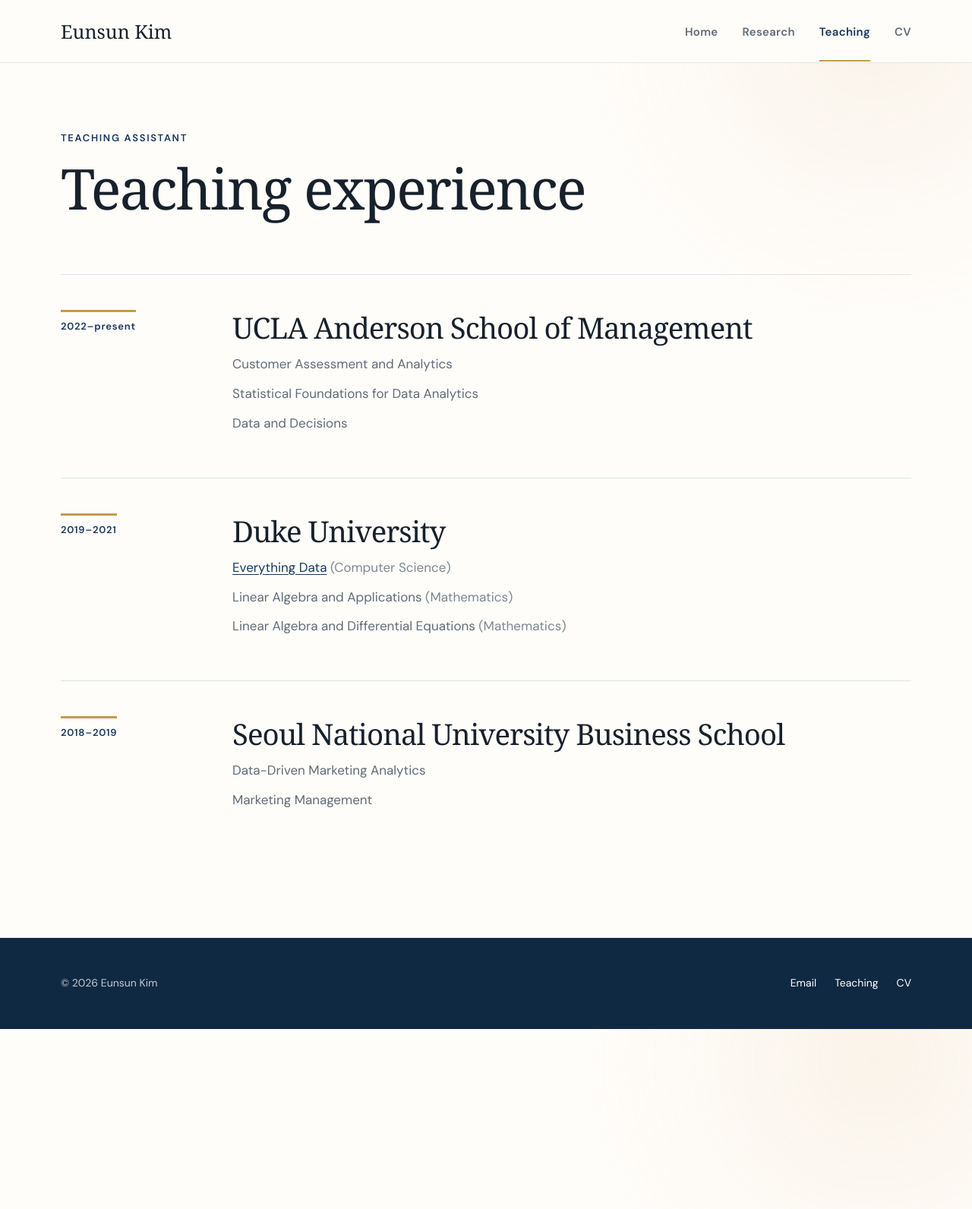
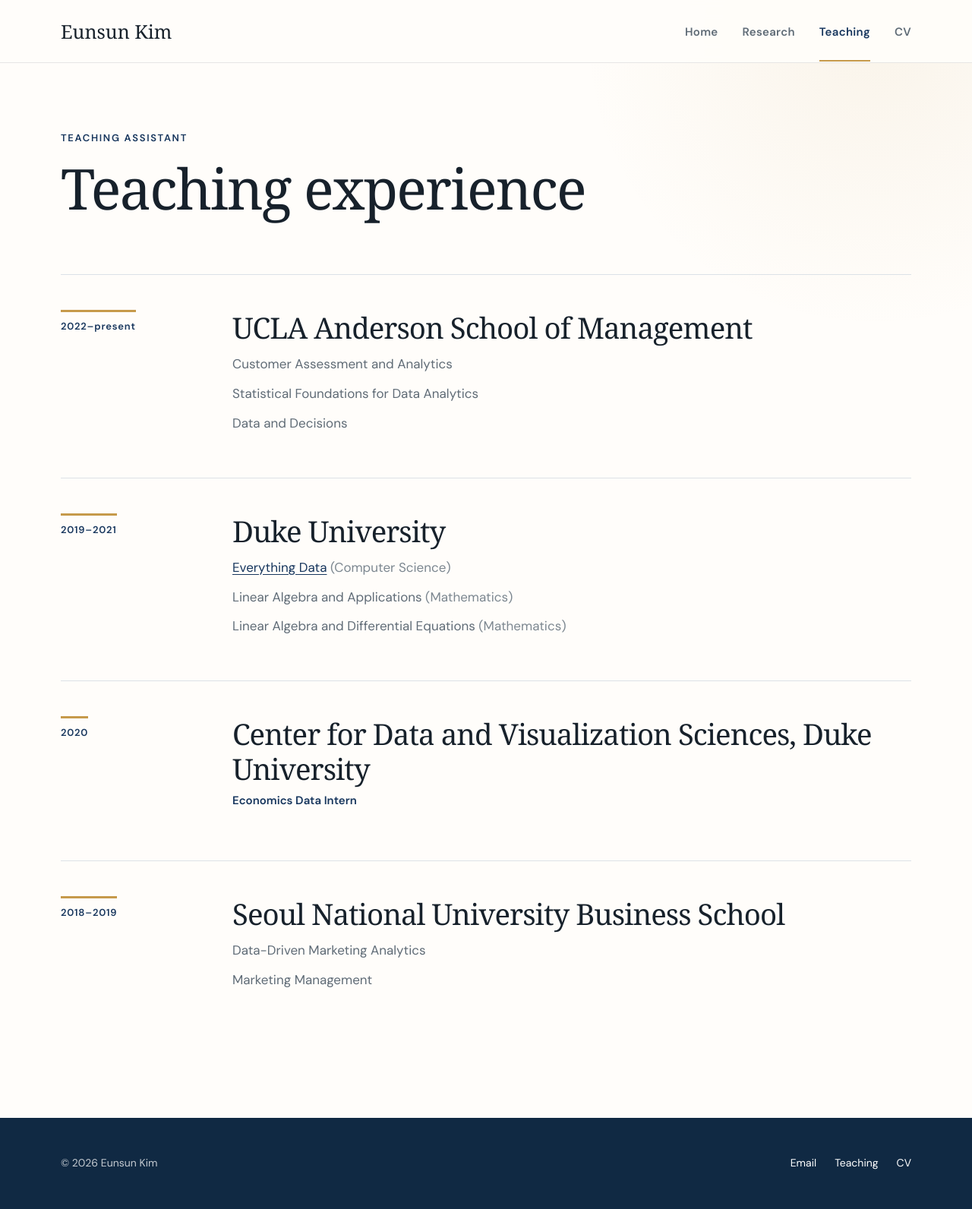
Before and after one commit to eskim14/eskim14.github.io, a Jekyll site: the page built from teaching.md, in a window 1280 px wide. Shown: the whole page at 76% size. Built offline with Jekyll 4.4.1, drawn with Linux system fonts in a browser that asks for light colours; some web fonts are replaced.

Commit message:
Add Duke economics data internship

```diff
--- a/assets/css/style.scss
+++ b/assets/css/style.scss
@@ -394,6 +394,13 @@ h2 {
   line-height: 1.2;
 }
 
+.teaching-entry__role {
+  margin-bottom: 14px;
+  color: var(--navy);
+  font-size: 15px;
+  font-weight: 600;
+}
+
 .teaching-entry ul {
   margin: 0;
   padding: 0;
--- a/teaching.md
+++ b/teaching.md
@@ -36,6 +36,14 @@ permalink: /teaching/
   </article>
 
   <article class="teaching-entry">
+    <div class="teaching-entry__meta"><span>2020</span></div>
+    <div class="teaching-entry__content">
+      <h2>Center for Data and Visualization Sciences, Duke University</h2>
+      <p class="teaching-entry__role">Economics Data Intern</p>
+    </div>
+  </article>
+
+  <article class="teaching-entry">
     <div class="teaching-entry__meta"><span>2018–2019</span></div>
     <div class="teaching-entry__content">
       <h2>Seoul National University Business School</h2>
```
